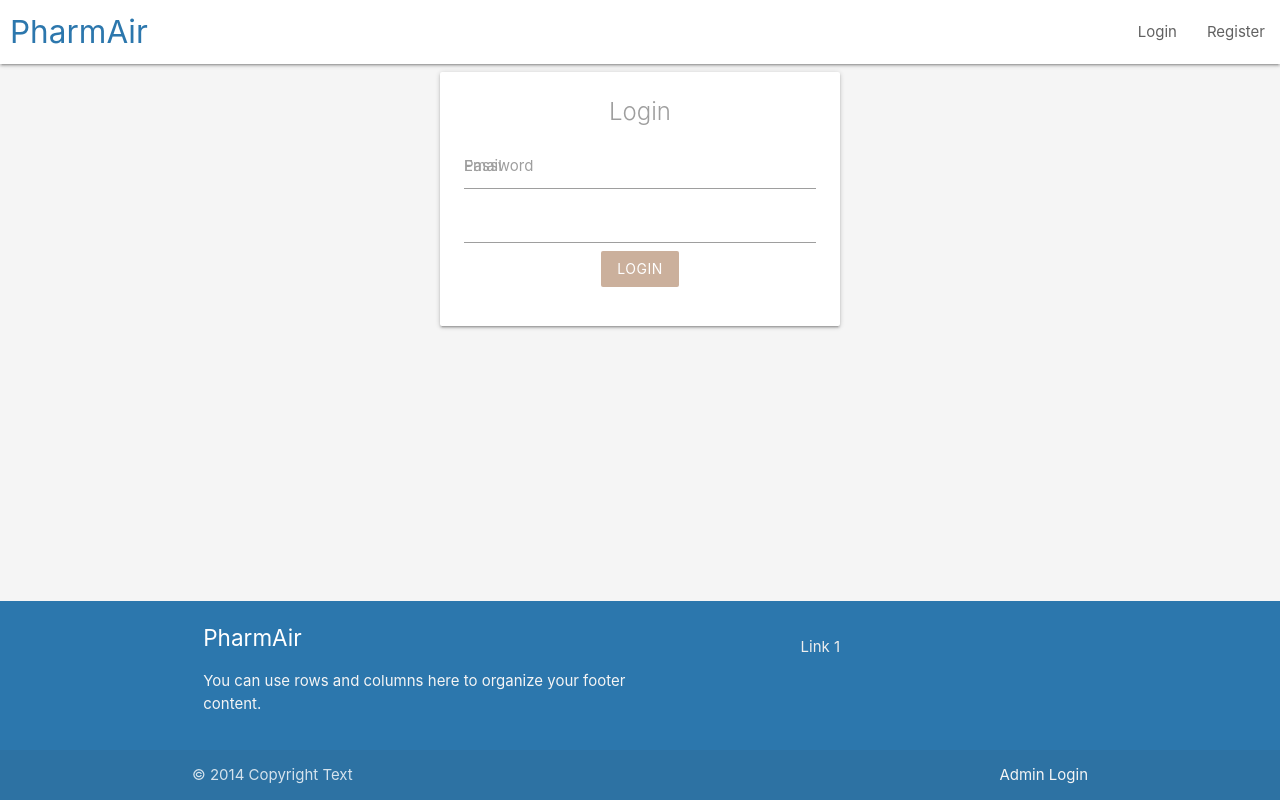
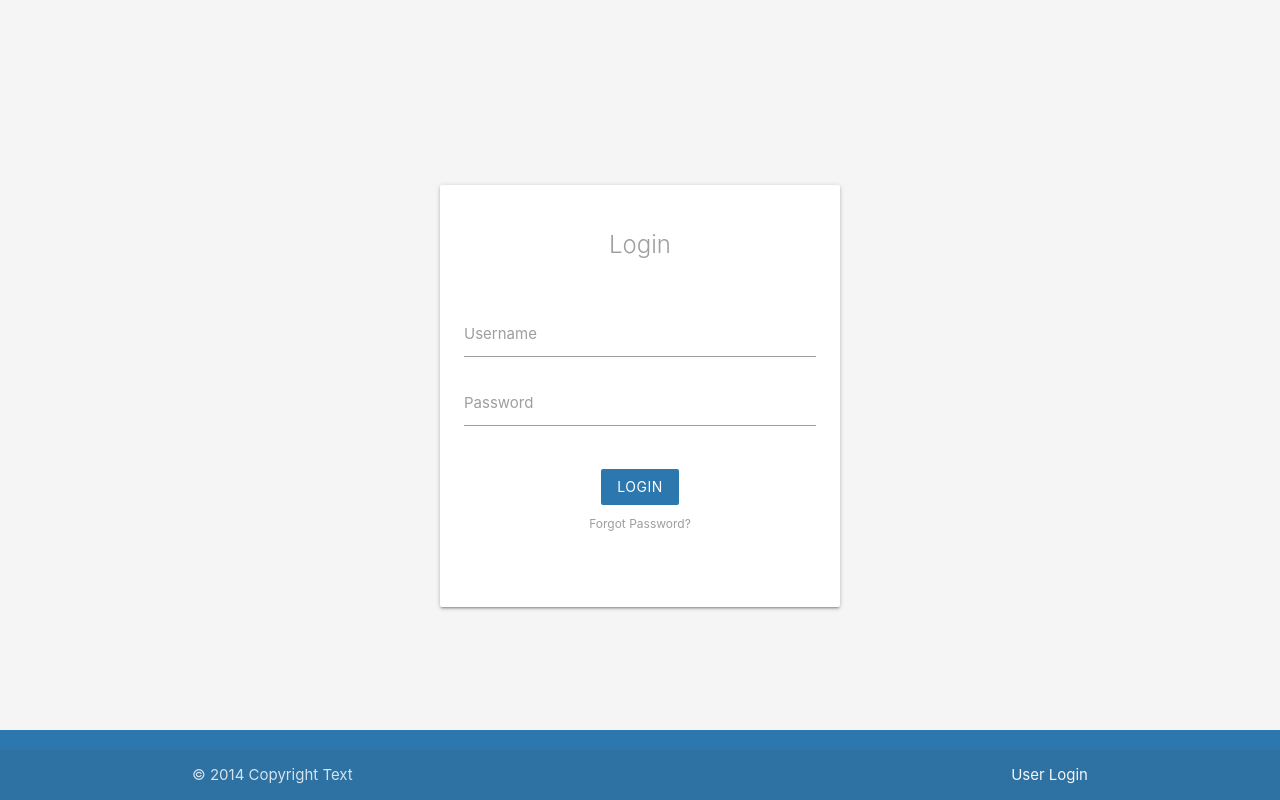
Before and after one commit to rahmanwolied/HospitalProject, a PHP site: page /admin_login.php in a window 1280 px wide. Run offline with PHP 8.4, Linux system fonts and the light colour scheme.

Commit message:
edited the ui

```diff
--- a/admin_login.php
+++ b/admin_login.php
@@ -1,24 +1,49 @@
 <!DOCTYPE html>
 <html>
+    <head>
+        <meta charset="UTF-8">
+        <meta http-equiv="X-UA-Compatible" content="IE=edge">
+        <meta name="viewport" content="width=device-width, initial-scale=1.0">
+        <link rel="stylesheet" href="https://cdnjs.cloudflare.com/ajax/libs/materialize/1.0.0/css/materialize.min.css">
+        <title>Admin Login</title>
+        <!-- stylesheet -->
+        <link rel="stylesheet" href="templates/style.css">
+        <!-- Compiled and minified JavaScript -->
+        <script src="https://cdnjs.cloudflare.com/ajax/libs/materialize/1.0.0/js/materialize.min.js"></script>
+    </head>
 
-    <?php include("templates/header.php")?>
-    <div class="container center login-card">
+    <body class="grey lighten-4">
 
-        <div class="card white">
+    <div class="container center login-card" >
+        <div class="card white center login-card">
             <div class="card-content white-text">
-                <span class="card-title grey-text ">Login</span>
-                <form class="input-field" action="admin_login.php" method="POST">
-                    <input type="text" name="email">
-                    <label for="email">Email</label>
-                    <input type="password" name="password">
-                    <label for="password">Password</label>
+                <span class="card-title grey-text login-span">Login</span>
+                <form class = "col s12" action="admin_login.php" method="POST">
+                    <div class="input-field">
+                        <input type="text" name="username">
+                        <label for="username">Username</label>
+                    </div>
+                    <div class="input-field">
+                        <input type="password" name="password">
+                        <label for="password">Password</label>
+                    </div>
                     <div class="center">
-                        <input type="submit" name="submit" value="Login" class="btn brand z-depth-0">
+                        <input style="margin-top: 20px;"type="submit" name="submit" value="Login" class="btn brand z-depth-0">
                     </div>
+                    <span class="center"> <a style="font-size: 12px; margin-top: 10px; display: inline-block; margin-bottom: 50px;" class="grey-text" href="#">Forgot Password?</a></span>
             </div>
 
         </div>
     </div>
-    <?php include("templates/footer.php")?>
 
+        <footer class="page-footer">
+                <div class="footer-copyright">
+                    <div class="container">
+                        © 2014 Copyright Text
+                        <a class="grey-text text-lighten-4 right" href="index.php">User Login</a>
+                    </div>
+                </div>
+        </footer>
+
+    </body>
 </html>
--- a/templates/style.css
+++ b/templates/style.css
@@ -2,11 +2,14 @@ body{
     margin: 0;
     padding: 0;
     box-sizing: border-box;
-
+    display: flex;
+    justify-content: center;
+    align-items: center;
+    height: 100vh;
 }
 
 .brand{
-    background: #cbb09c !important;
+    background: #2c77ad !important;
 }
 .brand-text{
     color: #2c77ad !important;
@@ -31,3 +34,11 @@ body{
     margin: 0px !important;
     color: #2c77ad !important;
 }
+
+form{
+    margin-top: 50px !important;
+}
+
+.login-span{
+    margin-top: 20px;
+}
```
